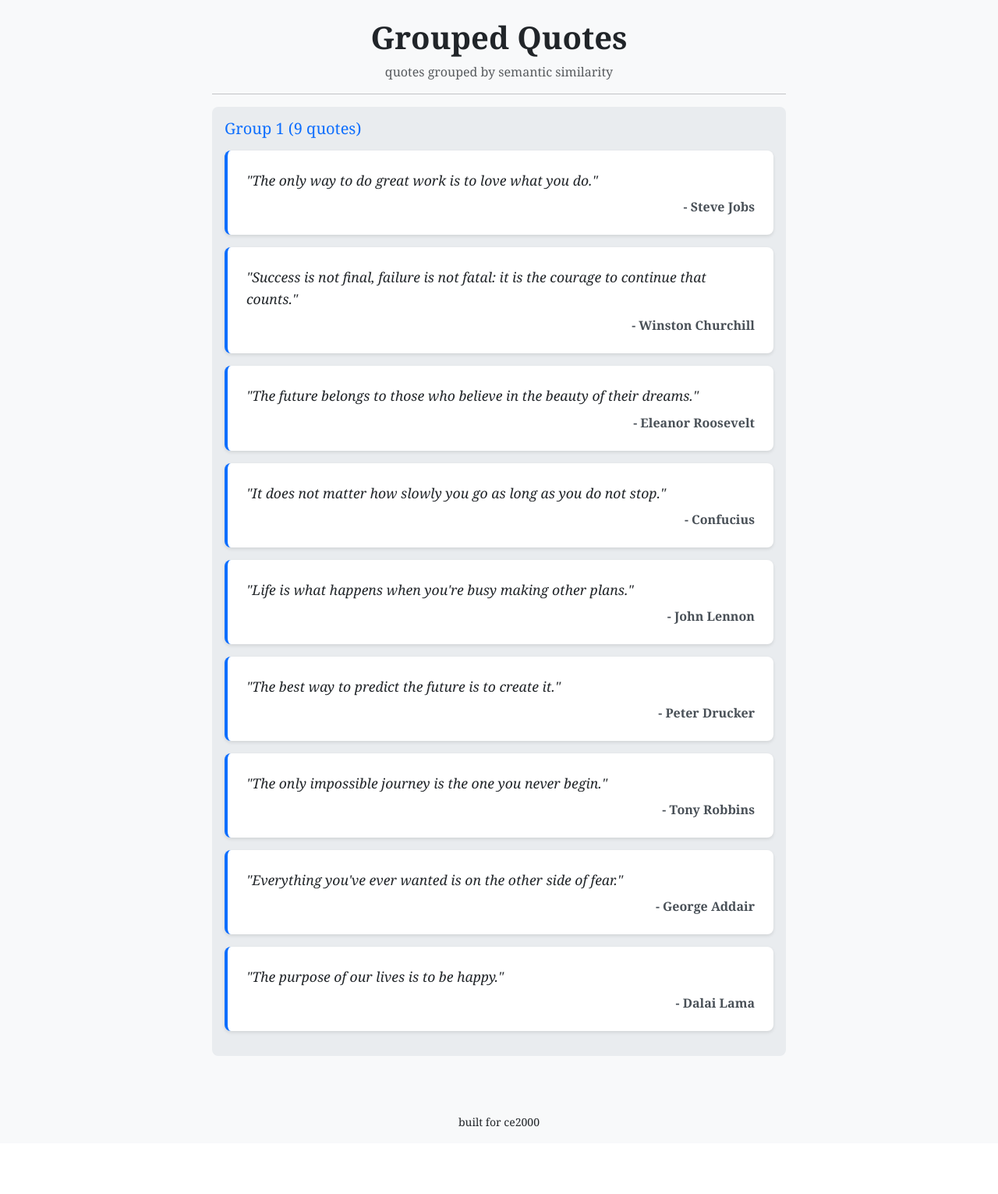
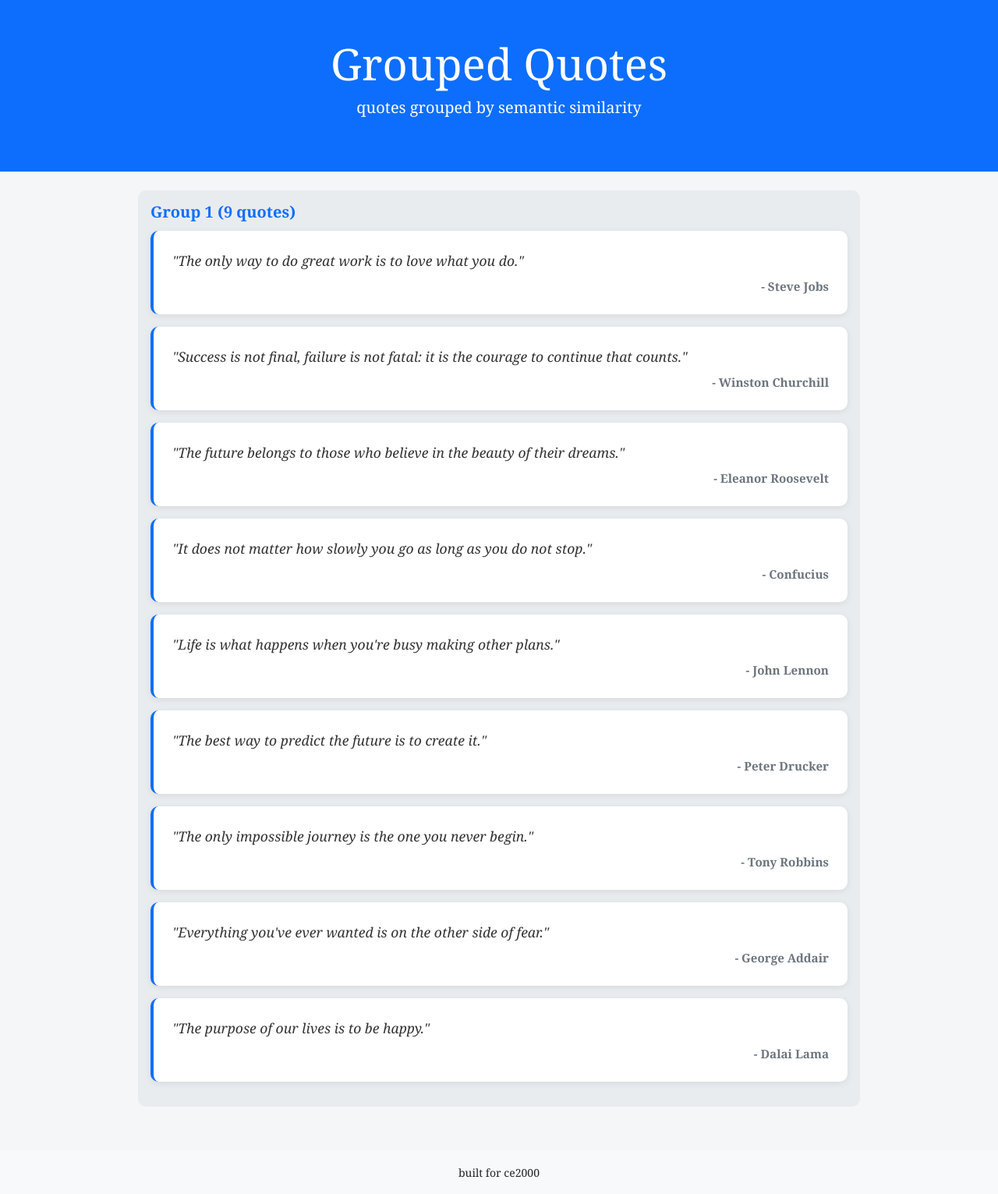
Before and after one commit to sda-p/CE2000_2627_Assessment_2017378, a Node server app: page /quotes/grouped in a window 1280 px wide. Shown: the part 56-1587 px from the top of the page at 78% size. Before the commit the page ends 1501 px from the top, so only its background shows below. Run offline with Node 20, Linux system fonts and the light colour scheme; data that the repository does not hold is empty.

Commit message:
improve visual design with hero sections and card styling

```diff
--- a/public/css/style.css
+++ b/public/css/style.css
@@ -1,15 +1,24 @@
 body {
-  background-color: #f8f9fa;
+  background-color: #f5f6f7;
   font-family: 'Georgia', serif;
+}
+
+.hero-section {
+  border-bottom: 3px solid #0d6efd;
 }
 
 .quote-card {
   background: white;
-  border-radius: 8px;
+  border-radius: 10px;
   padding: 1.5rem;
   margin-bottom: 1rem;
-  box-shadow: 0 2px 4px rgba(0,0,0,0.1);
+  box-shadow: 0 2px 8px rgba(0,0,0,0.08);
   border-left: 4px solid #0d6efd;
+  transition: transform 0.1s;
+}
+
+.quote-card:hover {
+  transform: translateX(4px);
 }
 
 .quote-text {
@@ -17,13 +26,15 @@ body {
   font-size: 1.1rem;
   line-height: 1.6;
   margin-bottom: 0.5rem;
+  color: #333;
 }
 
 .quote-author {
   text-align: right;
   font-weight: bold;
-  color: #495057;
+  color: #6c757d;
   margin: 0;
+  font-size: 0.95rem;
 }
 
 h1 {
@@ -37,3 +48,16 @@ h1 {
 footer {
   margin-top: 2rem;
 }
+
+.group-container {
+  background: #e9ecef;
+  border-radius: 10px;
+  padding: 1rem;
+  margin-bottom: 1.5rem;
+}
+
+.group-title {
+  color: #0d6efd;
+  font-weight: bold;
+  margin-bottom: 0.75rem;
+}
--- a/public/js/grouped.js
+++ b/public/js/grouped.js
@@ -8,8 +8,8 @@ async function loadGroupedQuotes() {
 
     let html = '';
     groups.forEach(function(group, idx) {
-      html += '<div class="mb-4 p-3" style="background: #e9ecef; border-radius: 8px;">';
-      html += '<h5 class="text-primary mb-3">Group ' + (idx + 1) + ' (' + group.quotes.length + ' quotes)</h5>';
+      html += '<div class="group-container">';
+      html += '<h5 class="group-title">Group ' + (idx + 1) + ' (' + group.quotes.length + ' quotes)</h5>';
       group.quotes.forEach(function(q) {
         html += '<div class="quote-card">';
         html += '<p class="quote-text">"' + q.text + '"</p>';
--- a/views/grouped.ejs
+++ b/views/grouped.ejs
@@ -30,12 +30,16 @@
     </div>
   </nav>
 
+  <div class="hero-section bg-primary text-white text-center py-5">
+    <div class="container">
+      <h1 class="display-4">Grouped Quotes</h1>
+      <p class="lead">quotes grouped by semantic similarity</p>
+    </div>
+  </div>
+
   <div class="container mt-4">
     <div class="row">
-      <div class="col-md-8 offset-md-2">
-        <h1 class="text-center">Grouped Quotes</h1>
-        <p class="text-muted text-center">quotes grouped by semantic similarity</p>
-        <hr>
+      <div class="col-md-10 offset-md-1">
         <div id="content">
           <!-- groups rendered here -->
         </div>
```
Also changed, not shown: views/index.ejs (+8 -4 lines), views/quotes.ejs (+8 -3 lines).
